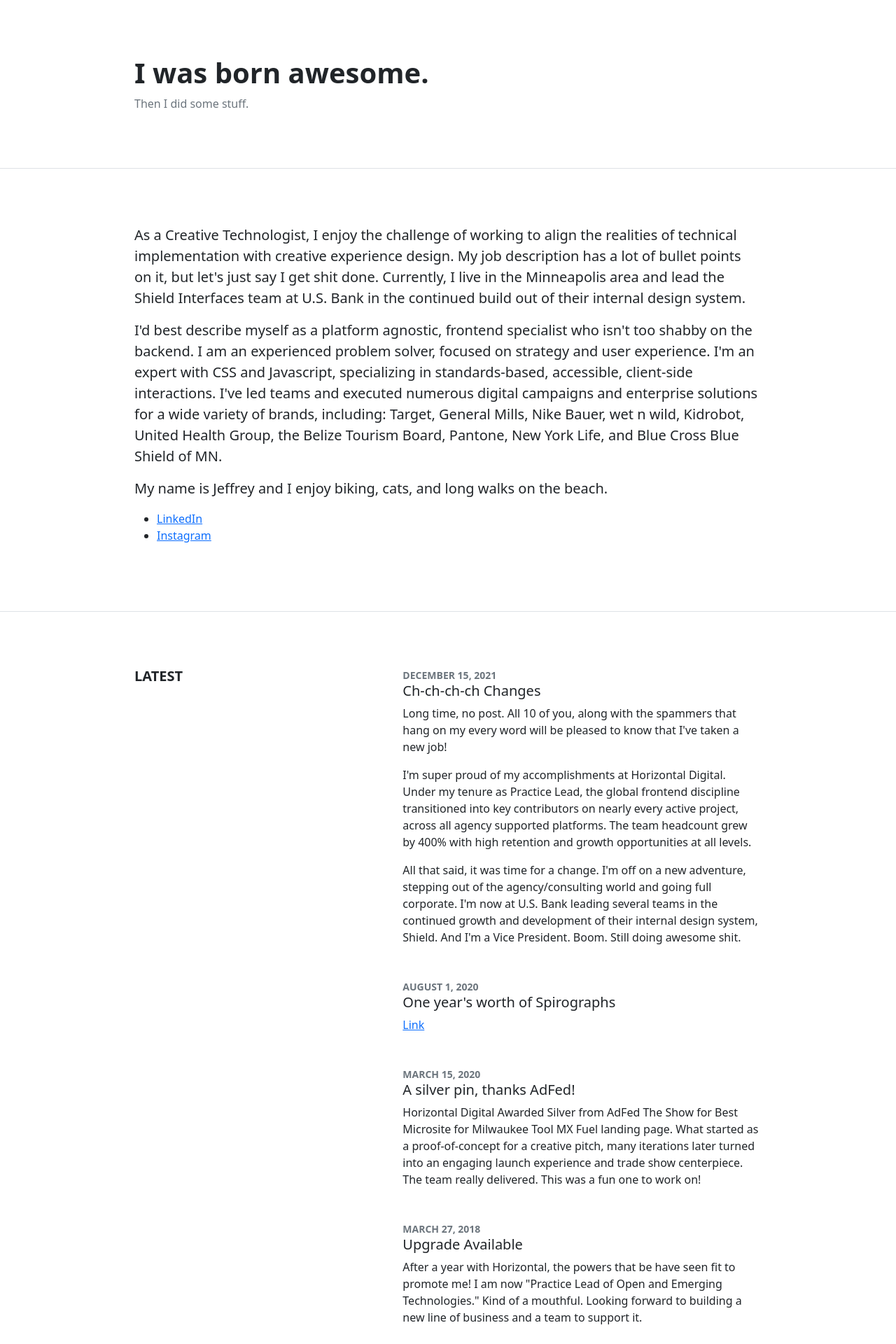
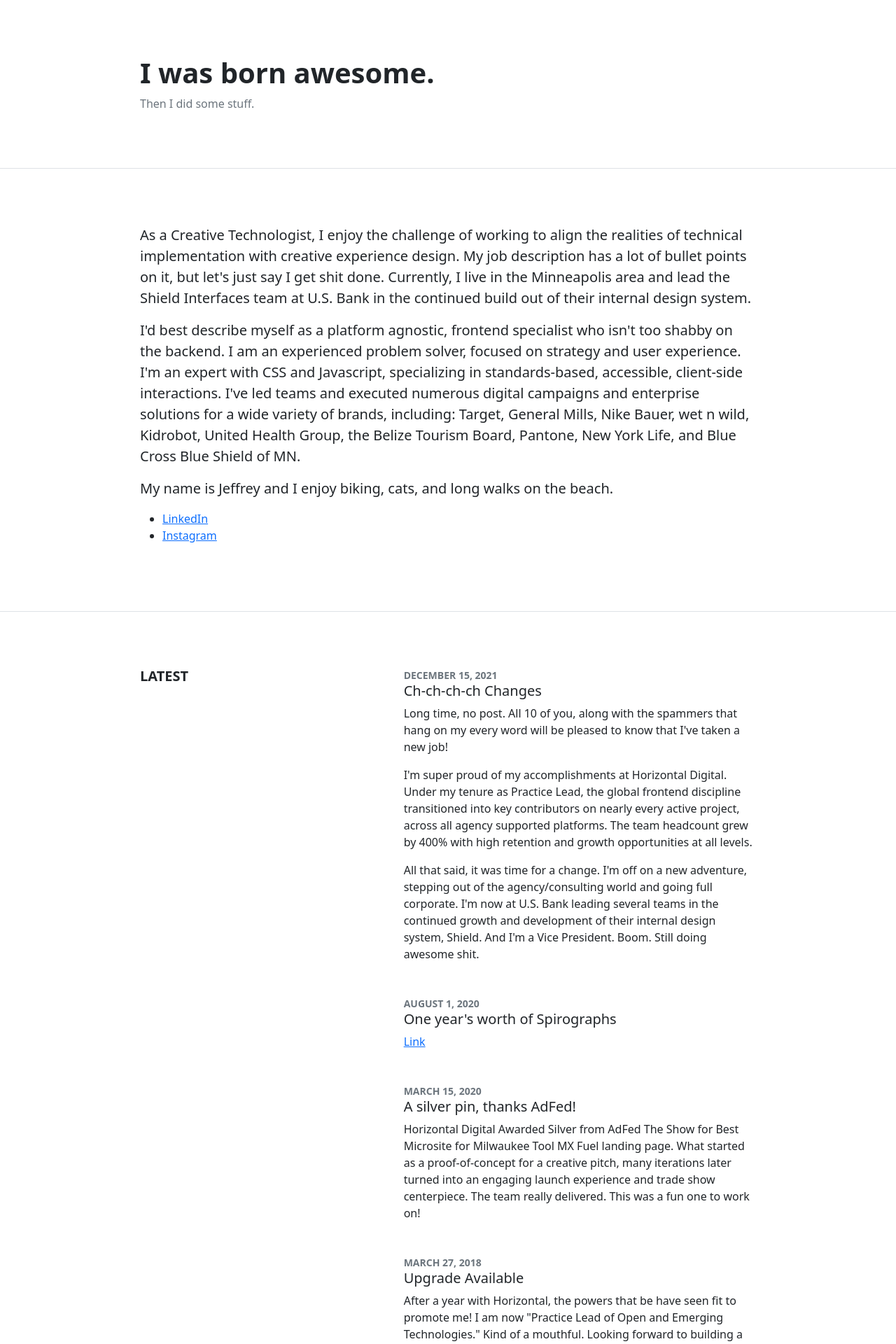
Before and after one commit to jeffreyisham/jeffreyisham.github.io, a Jekyll site: the page built from index.html, in a window 1280 px wide. Shown: the top 1920 px of the page at 70% size. Built offline with Jekyll 4.4.1, drawn with Linux system fonts in a browser that asks for light colours.

Commit message:
Update home.html

```diff
--- a/_layouts/home.html
+++ b/_layouts/home.html
@@ -9,10 +9,10 @@
   </head>
 
   <style>
-    .container { padding: 4rem 2rem; }
+    .container { padding: 4rem 2.5rem; }
     @media (min-width: 768px) {
       .container {
-        padding: 5rem 2rem;
+        padding: 5rem 2.5rem;
       }
     }
     @media (min-width: 992px) {
```
